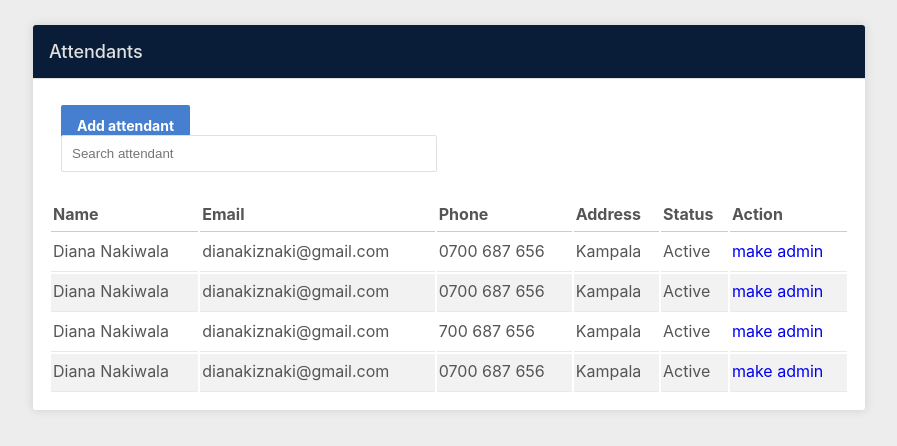
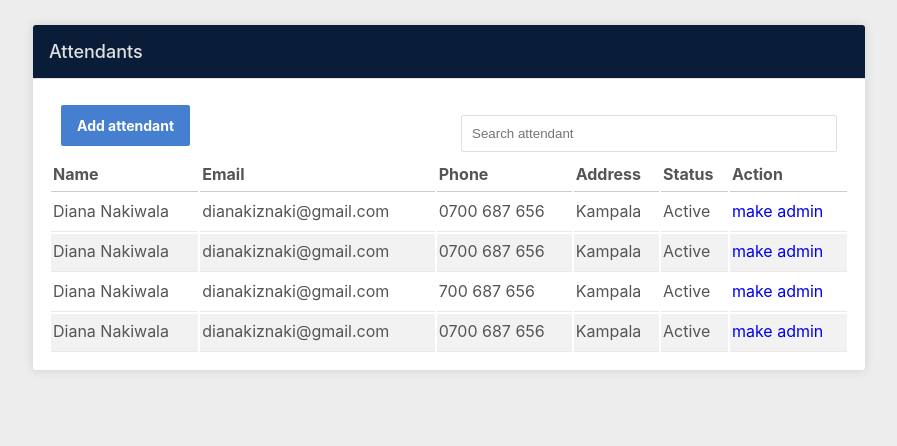
Before and after one commit to Dianawats/store-manager, a Python web app: template UI/templates/admin/attendants.html in a window 1280 px wide. Shown: the part 125-571 px from the top of the page, without its empty margins (196-1093 px from the left). Run offline with Jinja, Linux system fonts and the light colour scheme; the template is opened without the code that fills it, so the values that code supplies are empty.

Commit message:
update css content [Fixes #161111757]

```diff
--- a/UI/static/css/style.css
+++ b/UI/static/css/style.css
@@ -150,6 +150,17 @@
 	border-bottom: 1px solid #e9e9e9;
 }
 
+.pull-left {
+	float: left !important;
+}
+
+.pull-right {
+	float: right !important;
+}
+
+.no-margin {
+	margin: 0 !important;
+}
 
 .margin-right-16 {
 	margin-right: 16px !important;
```
